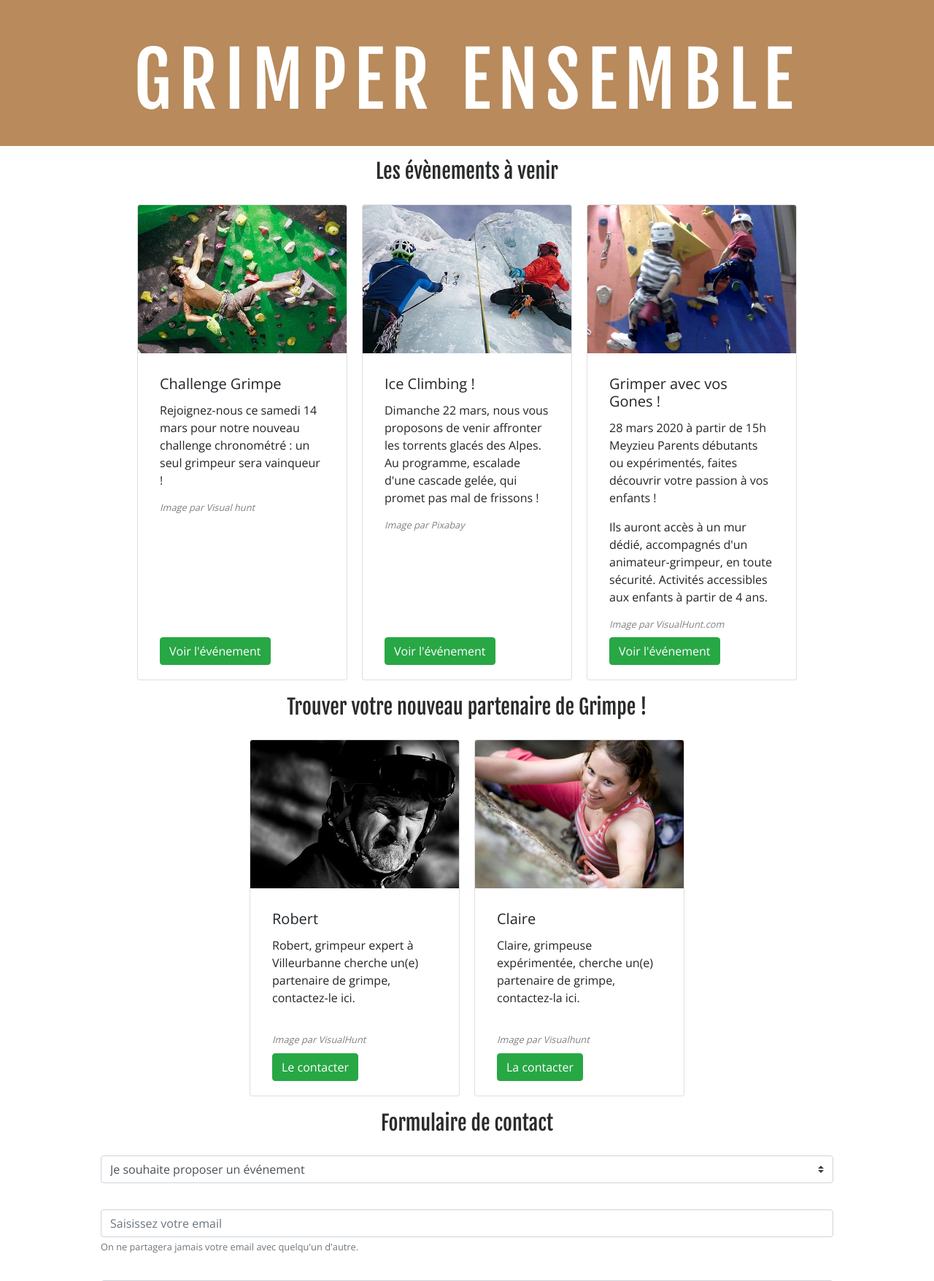
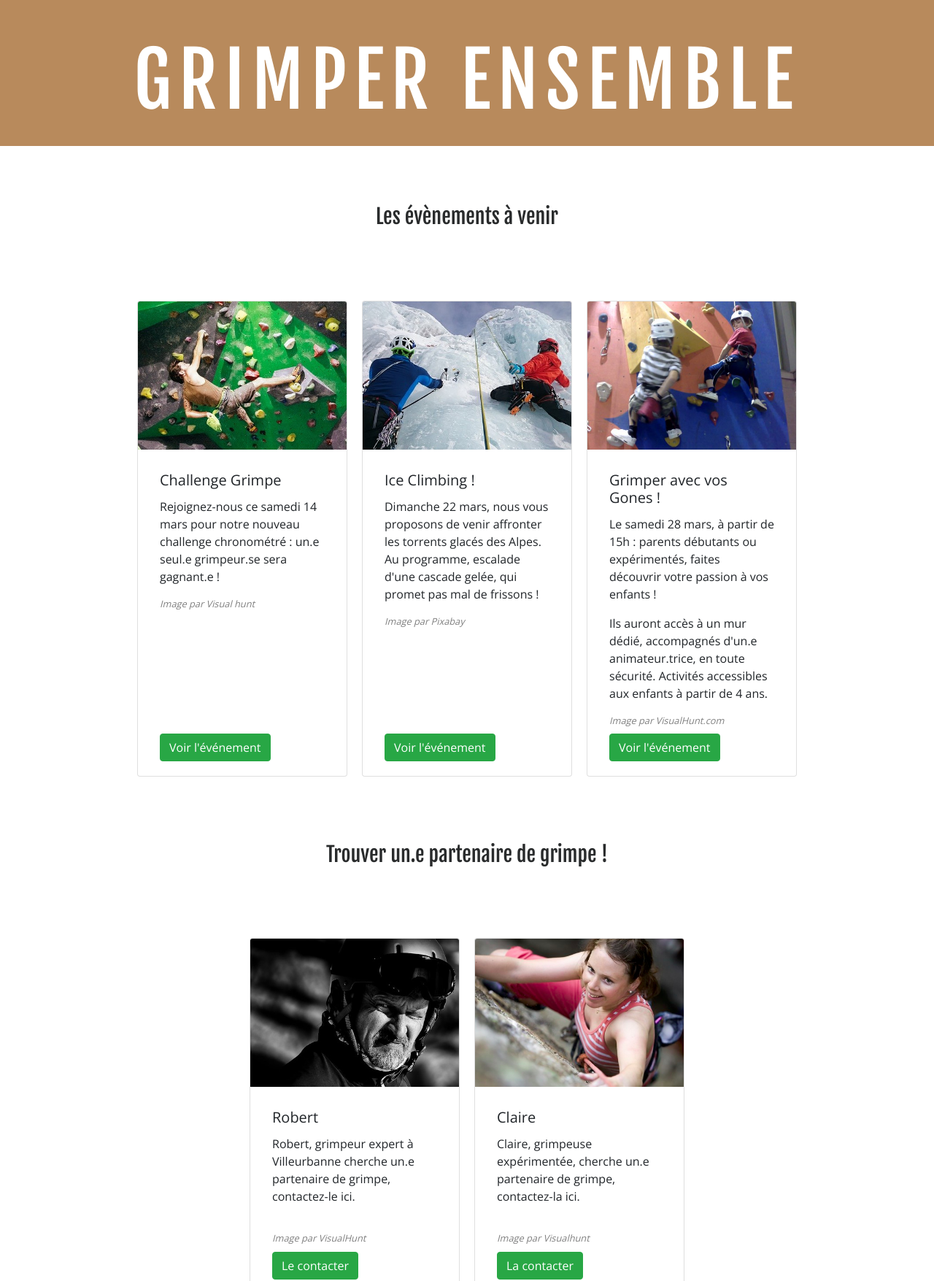
Before and after one commit to nicogaget/Escalagones, a PHP site: page /grimperEnsemble.html in a window 1280 px wide. Shown: the part 66-1821 px from the top of the page at 73% size. Run offline with PHP 8.4, Linux system fonts and the light colour scheme.

Commit message:
correction du texte

```diff
--- a/exterieur.html
+++ b/exterieur.html
@@ -95,7 +95,7 @@
                 <img class="card-img-ext" src="images/ng_bloc5.jpg" " alt="Salle d'escalade de Curis au Mont d'Or" >
                 <div class="card-body">
                     <p class="card-text">
-                    Vingt six voies sont proposées entre 10 et 15m de haut. La FFME qui en assure l’entretien et la sécurité.</p>
+                    Vingt six voies sont proposées entre 10 et 15m de haut. La FFME en assure l’entretien et la sécurité.</p>
 
                     <div class="link-ext">
                         <a href="https://www.curis.fr/site-descalade/" target="_blank"> Accès au site WEB </a>
--- a/grimperEnsemble.html
+++ b/grimperEnsemble.html
@@ -46,8 +46,8 @@
     <h2>Grimper Ensemble</h2>
 
     <!-- Section contenant les évènements deja saisis -->
-
-    <h3>Les évènements à venir</h3>
+<div class ="titresEnsemble">
+    <h3>Les évènements à venir</h3></div>
     <section class="sectionCards">
         <!-- Evènement 1-->
         <div class="card" style="width: 18rem;">
@@ -55,8 +55,8 @@
             <div class="card-body">
                 <h5 class="card-title">Challenge Grimpe</h5>
 
-                <p>Rejoignez-nous ce samedi 14 mars pour notre nouveau challenge chronométré : un seul grimpeur
-                    sera vainqueur !</p>
+                <p>Rejoignez-nous ce samedi 14 mars pour notre nouveau challenge chronométré : un.e seul.e grimpeur.se
+                    sera gagnant.e !</p>
                 <p class="card-text creditPhoto">Image par <a href="https://visualhunt.com/re6/95a6fcb0">Visual hunt</a>
                 </p>
                 <a href="#" class="btn btn-success cardButton">Voir l'événement</a>
@@ -86,10 +86,9 @@
             <div class="card-body">
                 <h5 class="card-title">Grimper avec vos Gones !</h5>
 
-                <p>28 mars 2020 à partir de 15h
-                    Meyzieu
-                    Parents débutants ou expérimentés, faites découvrir votre passion à vos enfants !
-                <p>Ils auront accès à un mur dédié, accompagnés d'un animateur-grimpeur, en toute sécurité.
+                <p>Le samedi 28 mars, à partir de 15h :
+                    parents débutants ou expérimentés, faites découvrir votre passion à vos enfants !
+                <p>Ils auront accès à un mur dédié, accompagnés d'un.e animateur.trice, en toute sécurité.
                     Activités accessibles aux enfants à partir de 4 ans.</p>
                 </p>
                 <p class="card-text creditPhoto">Image par <a
@@ -107,14 +106,15 @@
 
     <!-- Section pour trouver Partenaires de grimpe -->
 
-    <h3>Trouver votre nouveau partenaire de Grimpe !</h3>
+    <div class ="titresEnsemble">
+        <h3>Trouver un.e partenaire de grimpe !</h3></div>
     <section class="sectionCards">
 
         <div class="card" style="width: 18rem;">
             <img src="images/gd_robert.jpg" class="card-img-top" alt="Photo de Robert">
             <div class="card-body">
                 <h5 class="card-title">Robert</h5>
-                <p class="card-text">Robert, grimpeur expert à Villeurbanne cherche un(e) partenaire de grimpe,
+                <p class="card-text">Robert, grimpeur expert à Villeurbanne cherche un.e partenaire de grimpe,
                     contactez-le ici.</p>
                 <p class="card-text creditPhoto">Image par <a href="https://visualhunt.com/re6/e4cb601b">VisualHunt</a>
                 </p>
@@ -125,7 +125,7 @@
             <img src="images/gd_claire.png" class="card-img-top" alt="Photo de Claire">
             <div class="card-body">
                 <h5 class="card-title">Claire</h5>
-                <p class="card-text">Claire, grimpeuse expérimentée, cherche un(e) partenaire de grimpe,
+                <p class="card-text">Claire, grimpeuse expérimentée, cherche un.e partenaire de grimpe,
                     contactez-la ici.</p>
                 <p class="card-text creditPhoto">Image par <a href="https://visualhunt.com/re6/456c498b">Visualhunt</a>
                 </p>
@@ -135,8 +135,8 @@
         </div>
     </section>
     <!-- Formulaire de contact -->
-    <a id="formulaire"><h3>Formulaire de contact</h3>
-    </a>
+    <div class ="titresEnsemble"><a id="formulaire"><h3>Formulaire de contact</h3>
+    </a></div>
 
     <form class="sectionForm">
 
@@ -166,7 +166,7 @@
         </div>
         <div class="form_buttons">
         <button type="reset" id="formButton" class="btn btn-light">Effacer</button>
-        <button type="submit" id="formButton" class="btn btn-success">Envoyé !</button>
+        <button type="submit" id="formButton" class="btn btn-success">Envoyer !</button>
         </div>
 
     </form>
--- a/style.css
+++ b/style.css
@@ -7,7 +7,7 @@ header{
     font-family: 'Fjalla One', sans-serif;
 }
 
-.texteAccueil, .texteInterieur, .texteExterieur {
+.texteAccueil, .texteInterieur, .texteExterieur, .titresEnsemble, .sstitre {
     text-align: center;
     padding: 20px;
     width: 80%;
@@ -25,6 +25,7 @@ header{
 .liste_salles a {
     color: #5cb85c
 }
+
 
 
 .indooras {
```
Also changed, not shown: index.html (+9 -9 lines), interieur.html (+5 -5 lines), materiel.html (+8 -8 lines).
